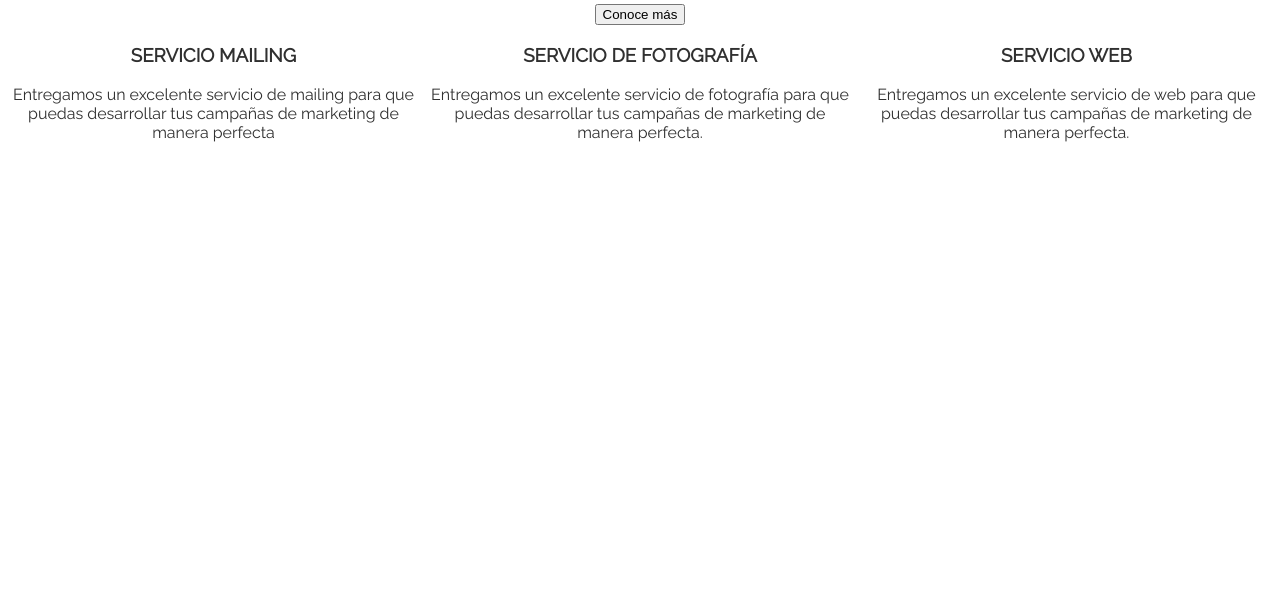
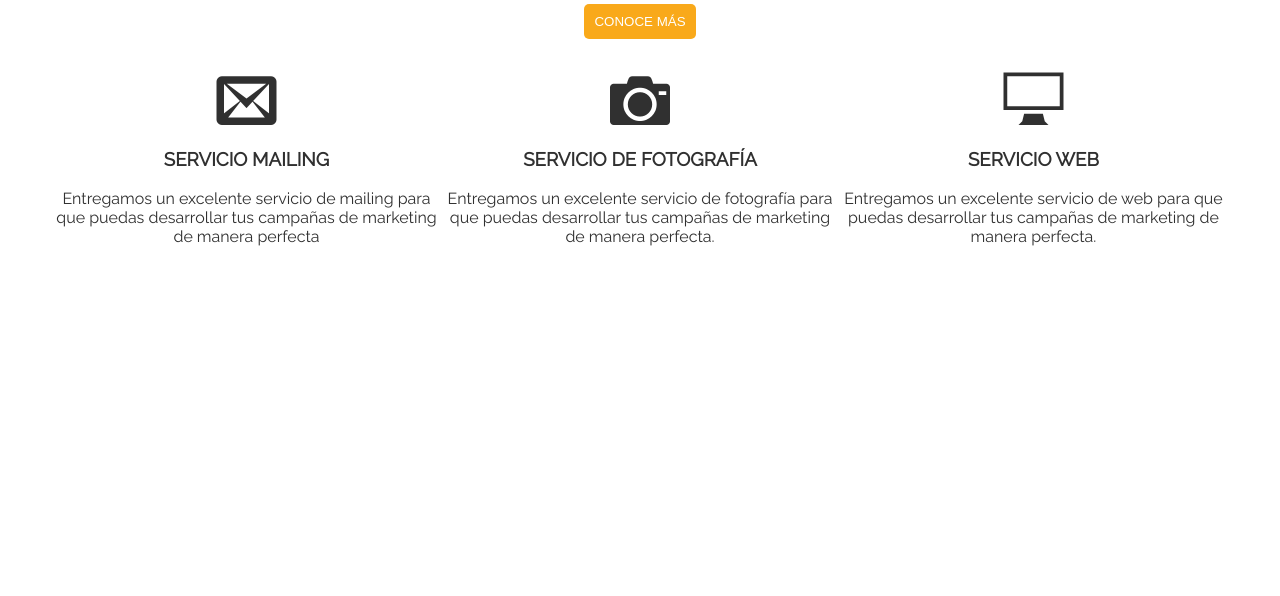
Before and after one commit to AraceliGS/seminar-css, a plain HTML site: page index.html in a window 1280 px wide. Shown: the part 204-800 px from the top of the page. Drawn offline with Linux system fonts and the light colour scheme; files whose address does not match are found by name.

Commit message:
añade actualizaciones finales

```diff
--- a/css/main.css
+++ b/css/main.css
@@ -51,3 +51,33 @@ div {
   display: inline-block;
   width: 33%;
 }
+
+span {
+  font-size: 60px;
+}
+
+
+body section:last-child {
+  margin: 30px 50px 0 50px;
+}
+
+img[alt="Laboratoria"]{
+  width: 120px;
+}
+
+button {
+  background-color: #f9a91a;
+  padding: 10px;
+  color:#fff;
+  border: 0px;
+  border-radius: 5px;
+  font-weight: 600px;
+}
+
+.box-header ul li {
+  margin: 0 20px;
+}
+
+span:hover, .box-header ul li:hover {
+  color: #f9a91a;
+}
--- a/index.html
+++ b/index.html
@@ -4,7 +4,7 @@
     <meta charset="utf-8">
     <title>Bienvenido a esta prueba</title>
     <link href="https://fonts.googleapis.com/css?family=Raleway" rel="stylesheet">
-    <link rel="stylesheet" href="assets/icons/icomoon/syle.css">
+    <link rel="stylesheet" href="assets/icons/icomoon/style.css">
     <link rel="stylesheet" href="css/main.css">
   </head>
   <body>
@@ -27,22 +27,22 @@
             <img src="assets/images/square-laboratoria.png" alt="Laboratoria">
           </figure>
           <h1 class="text-uppercase">Bienvenido a esta prueba</h1>
-          <button>Conoce más</button>
+          <button>CONOCE MÁS</button>
         </section>
         <section>
             <!-- div*3>span+h3+p -->
           <div>
-            <span></span>
+            <span class="icon-envelop"></span>
             <h3 class="text-uppercase">SERVICIO MAILING</h3>
             <p>Entregamos un excelente servicio de mailing para que puedas desarrollar tus campañas de marketing de manera perfecta</p>
           </div>
           <div>
-            <span></span>
+            <span class="icon-camera"></span>
             <h3 class="text-uppercase">SERVICIO DE FOTOGRAFÍA</h3>
             <p>Entregamos un excelente servicio de fotografía para que puedas desarrollar tus campañas de marketing de manera perfecta.</p>
           </div>
           <div>
-            <span></span>
+            <span class="icon-display"></span>
             <h3 class="text-uppercase">SERVICIO WEB</h3>
             <p>Entregamos un excelente servicio de web para que puedas desarrollar tus campañas de marketing de manera perfecta.</p>
           </div>
```
